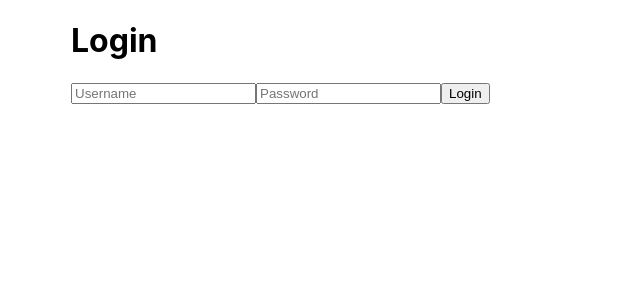
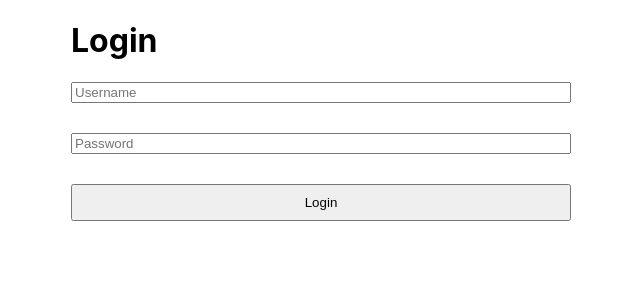
Before and after one commit to Kajalgupta1011/shopping-cart, a React (Create React App) app: page / in a window 1280 px wide. Shown: the top 300 px of the page, without its empty margins (319-959 px from the left). Built offline with nearby package versions, Linux system fonts and the light colour scheme.

Commit message:
Update App.css

```diff
--- a/src/App.css
+++ b/src/App.css
@@ -74,3 +74,8 @@ body {
   max-width: 500px;
   margin: 0 auto;
 }
+.login-inputs {display: flex;flex-direction: column;gap: 30px;}
+
+.login-inputs button {
+padding: 9px 22px;
+}
```
